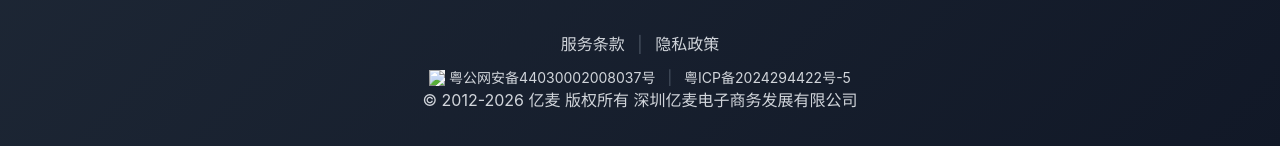
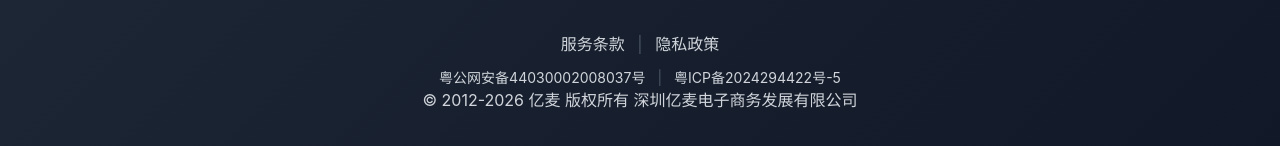
Before and after one commit to Fredwei77/emai2, a website built with Vite: page src/about.html in a window 1280 px wide. Shown: the part 2046-2192 px from the top of the page. Built offline with nearby package versions, Linux system fonts and the light colour scheme.

Commit message:
移除页脚备案图标引用

```diff
--- a/src/about.html
+++ b/src/about.html
@@ -276,7 +276,6 @@
               </nav>
               <p class="text-gray-300 text-sm flex items-center justify-center flex-wrap gap-1">
                 <a href="https://beian.mps.gov.cn/#/query/webSearch" target="_blank" rel="noopener noreferrer" class="hover:underline flex items-center gap-1">
-                  <img src="/images/beian.png" alt="公网安备" class="w-4 h-4">
                   粤公网安备44030002008037号
                 </a>
                 <span class="mx-2 text-gray-600">|</span>
--- a/src/ai.html
+++ b/src/ai.html
@@ -253,7 +253,6 @@
         </nav>
         <p class="text-gray-300 text-sm flex items-center justify-center flex-wrap gap-1">
           <a href="https://beian.mps.gov.cn/#/query/webSearch" target="_blank" rel="noopener noreferrer" class="hover:underline flex items-center gap-1">
-            <img src="/images/beian.png" alt="公网安备" class="w-4 h-4">
             粤公网安备44030002008037号
           </a>
           <span class="mx-2 text-gray-600">|</span>
--- a/src/contact.html
+++ b/src/contact.html
@@ -408,7 +408,6 @@
               </nav>
               <p class="text-gray-300 text-sm flex items-center justify-center flex-wrap gap-1">
                 <a href="https://beian.mps.gov.cn/#/query/webSearch" target="_blank" rel="noopener noreferrer" class="hover:underline flex items-center gap-1">
-                  <img src="/images/beian.png" alt="公网安备" class="w-4 h-4">
                   粤公网安备44030002008037号
                 </a>
                 <span class="mx-2 text-gray-600">|</span>
--- a/src/index.html
+++ b/src/index.html
@@ -374,7 +374,6 @@
               </nav>
               <p class="text-gray-300 text-sm flex items-center justify-center flex-wrap gap-1">
           <a href="https://beian.mps.gov.cn/#/query/webSearch" target="_blank" rel="noopener noreferrer" class="hover:underline flex items-center gap-1">
-            <img src="/images/beian.png" alt="公网安备" class="w-4 h-4">
             粤公网安备44030002008037号
           </a>
           <span class="mx-2 text-gray-600">|</span>
--- a/src/privacy.html
+++ b/src/privacy.html
@@ -193,7 +193,6 @@
         </nav>
         <p class="text-gray-300 text-sm flex items-center justify-center flex-wrap gap-1">
           <a href="https://beian.mps.gov.cn/#/query/webSearch" target="_blank" rel="noopener noreferrer" class="hover:underline flex items-center gap-1">
-            <img src="/images/beian.png" alt="公网安备" class="w-4 h-4">
             粤公网安备44030002008037号
           </a>
           <span class="mx-2 text-gray-600">|</span>
--- a/src/service-detail.html
+++ b/src/service-detail.html
@@ -137,7 +137,6 @@
         </nav>
         <p class="text-gray-300 text-sm flex items-center justify-center flex-wrap gap-1">
           <a href="https://beian.mps.gov.cn/#/query/webSearch" target="_blank" rel="noopener noreferrer" class="hover:underline flex items-center gap-1">
-            <img src="/images/beian.png" alt="公网安备" class="w-4 h-4">
             粤公网安备44030002008037号
           </a>
           <span class="mx-2 text-gray-600">|</span>
--- a/src/services.html
+++ b/src/services.html
@@ -319,7 +319,6 @@
               </nav>
               <p class="text-gray-300 text-sm flex items-center justify-center flex-wrap gap-1">
                 <a href="https://beian.mps.gov.cn/#/query/webSearch" target="_blank" rel="noopener noreferrer" class="hover:underline flex items-center gap-1">
-                  <img src="/images/beian.png" alt="公网安备" class="w-4 h-4">
                   粤公网安备44030002008037号
                 </a>
                 <span class="mx-2 text-gray-600">|</span>
--- a/src/terms.html
+++ b/src/terms.html
@@ -171,7 +171,6 @@
         </nav>
         <p class="text-gray-300 text-sm flex items-center justify-center flex-wrap gap-1">
           <a href="https://beian.mps.gov.cn/#/query/webSearch" target="_blank" rel="noopener noreferrer" class="hover:underline flex items-center gap-1">
-            <img src="/images/beian.png" alt="公网安备" class="w-4 h-4">
             粤公网安备44030002008037号
           </a>
           <span class="mx-2 text-gray-600">|</span>
--- a/src/ui-preview.html
+++ b/src/ui-preview.html
@@ -163,7 +163,6 @@
         </nav>
         <p class="text-gray-300 text-sm flex items-center justify-center flex-wrap gap-1">
           <a href="https://beian.mps.gov.cn/#/query/webSearch" target="_blank" rel="noopener noreferrer" class="hover:underline flex items-center gap-1">
-            <img src="/images/beian.png" alt="公网安备" class="w-4 h-4">
             粤公网安备44030002008037号
           </a>
           <span class="mx-2 text-gray-600">|</span>
```
